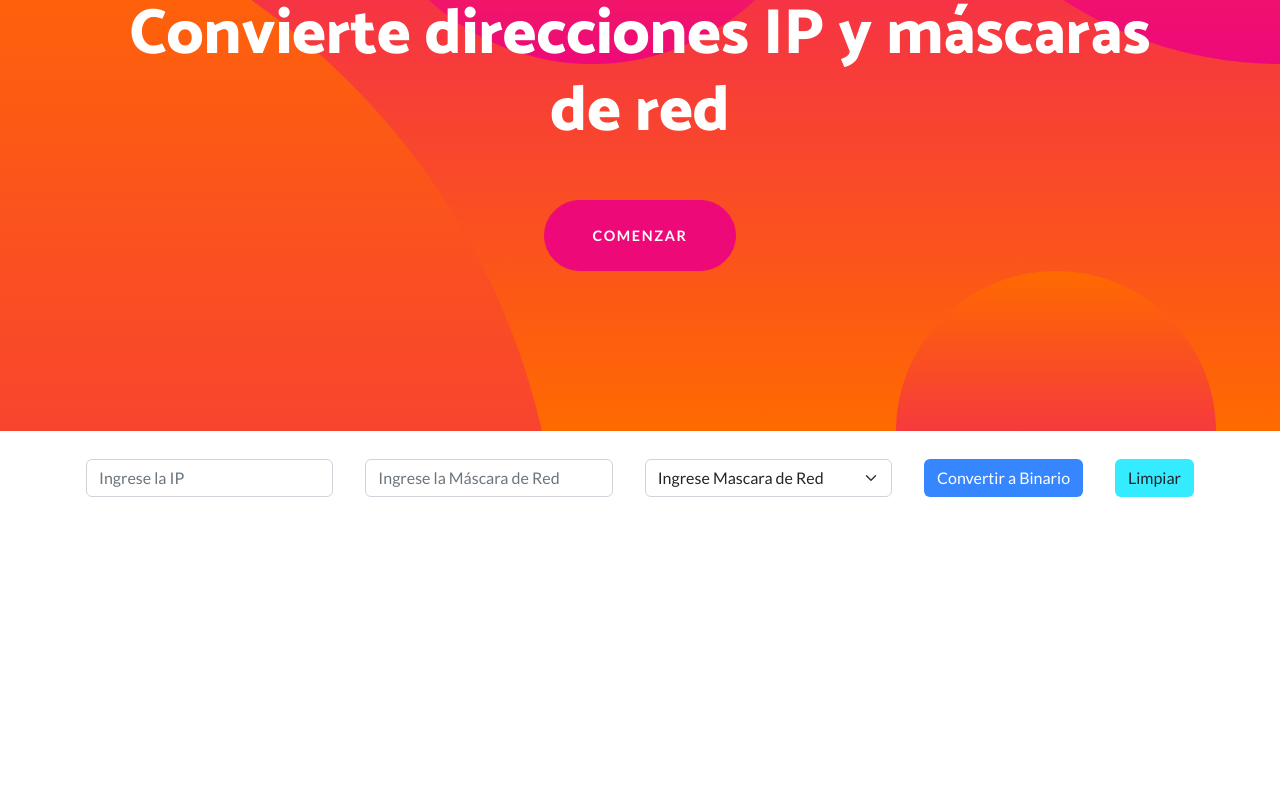
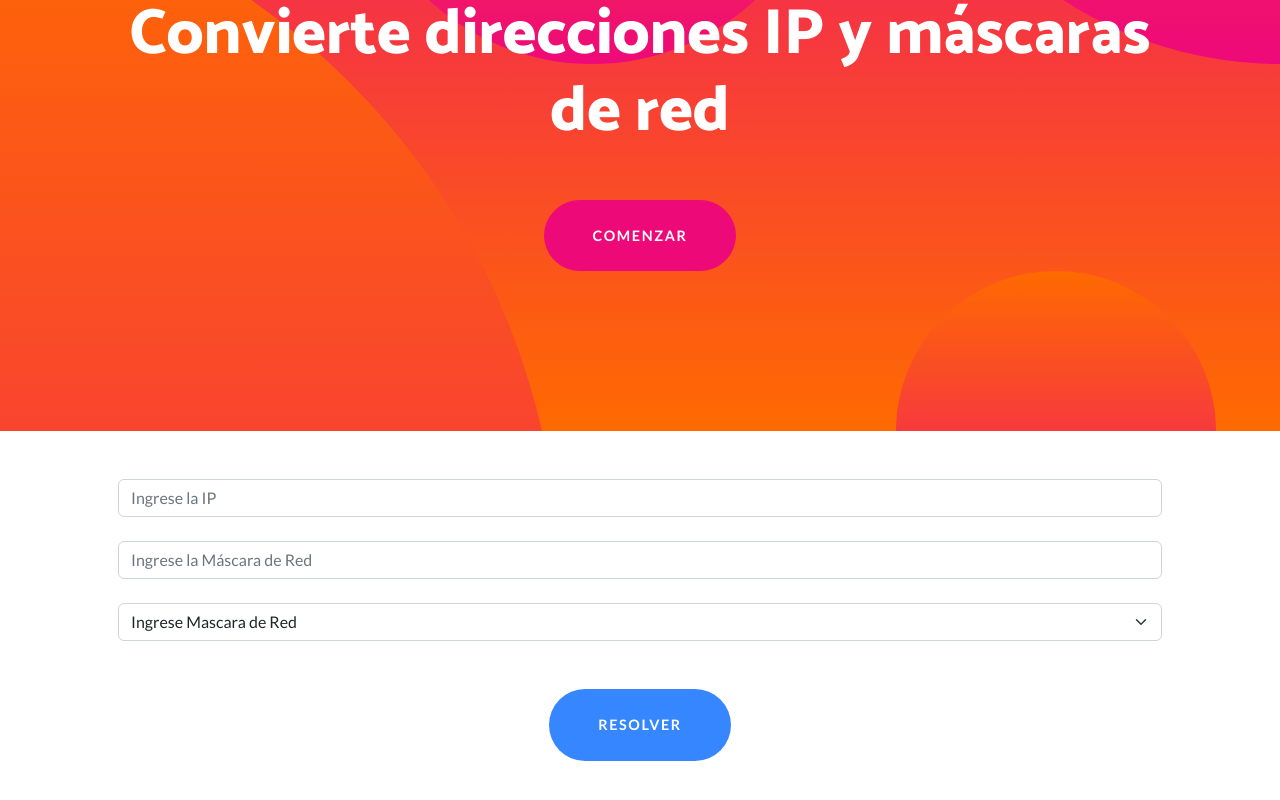
Before and after one commit to OmerJuve2023/calculadora-ip, a React (Create React App) app: page / in a window 1280 px wide. Shown: the part 336-1136 px from the top of the page. Before the commit the page ends 861 px from the top, so only its background shows below. Built offline with nearby package versions, Linux system fonts and the light colour scheme.

Commit message:
update design to form

```diff
--- a/src/App.css
+++ b/src/App.css
@@ -7,9 +7,14 @@
     padding: 50px 0;
 }
 
+/*.conta-color {
+    background: linear-gradient(to left, #fc6408,#f82d97);
+}*/
+
 @media only screen and(max-width: 768px) {
 
 }
+
 @media only screen and(max-width: 768px) {
 
 }
--- a/src/App.js
+++ b/src/App.js
@@ -13,7 +13,7 @@ function App() {
         <div>
             <Navigation/>
             <Header/>
-            <div className={"my-4"}>
+            <div>
                 <PPrincipal/>
             </div>
             {/*<PossibleIPs/>*/}
--- a/src/pages/PPrincipal.js
+++ b/src/pages/PPrincipal.js
@@ -4,6 +4,7 @@ import {ProcessBinary} from "../container/processBinary";
 import {TableRed} from "../container/TableRed";
 import {TableData} from "../container/tableData/TableData";
 import {Footer} from "./Footer";
+import "../styles/styles.css"
 
 export function PPrincipal() {
     const [ip, setIP] = useState("");
@@ -48,10 +49,11 @@ export function PPrincipal() {
     }
 
     return (
-        <div id={"principal"}>
-            <div className="container">
+        <div id={"principal"} className={"masthead text-center"}>
+            <div className="py-5 mx-4 conta-color">
                 <div className="row align-items-center">
-                    <div className="col-sm mx-1 my-1">
+
+                    {/*    <div className="col-sm mx-1 my-1">
                         <input
                             type="text"
                             className="form-control"
@@ -87,8 +89,55 @@ export function PPrincipal() {
                             <option value="bits">Bits</option>
                             <option value="decimal">Decimal</option>
                         </select>
+                    </div>*/}
+                    <div className="masthead-content">
+                        <div className="container px-5"
+                             style={{alignItems: "center"}}>
+                            <input
+                                type="text"
+                                className="form-control"
+                                value={ip}
+                                placeholder="Ingrese la IP"
+                                disabled={enable}
+                                onChange={handleInputIPChange}
+                                required
+                            />
+                            <input
+                                type="text"
+                                value={maskNetwork}
+                                className="form-control my-4"
+                                placeholder="Ingrese la Máscara de Red"
+                                onChange={handleInputMaskChange}
+                                disabled={enable}
+                                required
+                            />
+                            <select
+                                disabled={enable}
+                                value={format}
+                                className="form-select"
+                                onChange={handleFormatChange}
+                                required
+                            >
+                                <option value="" disabled selected>
+                                    Ingrese Mascara de Red
+                                </option>
+                                <option value="bits">Bits</option>
+                                <option value="decimal">Decimal</option>
+                            </select>
+                            <button className="btn btn-xl rounded-pill mt-5"
+                                    onClick={convertToBinary}
+                                    disabled={enable}
+                                    style={{backgroundColor: "#3586ff", color: "#fff"}}
+                            >resolver
+                            </button>
+                        </div>
                     </div>
-                    <div className="col-sm-auto mx-1 my-1">
+                    <div className="bg-circle-1 bg-circle"></div>
+                    <div className="bg-circle-2 bg-circle"></div>
+                    <div className="bg-circle-3 bg-circle"></div>
+                    <div className="bg-circle-4 bg-circle"></div>
+
+                    {/*  <div className="col-sm-auto mx-1 my-1">
                         <button
                             onClick={convertToBinary}
                             className="btn"
@@ -106,11 +155,12 @@ export function PPrincipal() {
                         >
                             Limpiar
                         </button>
-                    </div>
+                    </div>*/}
+
                 </div>
 
                 {enable && (
-                    <div className="my-5">
+                    <div className="container my-5">
                         <div>
                             <ProcessBinary ip={ip} title="Proceso IP"/>
                         </div>
@@ -123,7 +173,18 @@ export function PPrincipal() {
                         <div>
                             <TableData/>
                         </div>
-
+                        {/*<button className="btn btn-xl rounded-pill mt-5"
+                                onClick={convertToBinary}
+                                disabled={enable}
+                                style={{backgroundColor: "#3586ff", color: "#fff"}}
+                        >resolver
+                        </button>*/}
+                        <button
+                            className="btn btn-warning btn-xl rounded-pill mt-5"
+                            onClick={clearResults}
+                        >
+                            Limpiar
+                        </button>
                     </div>
                 )}
             </div>
```
